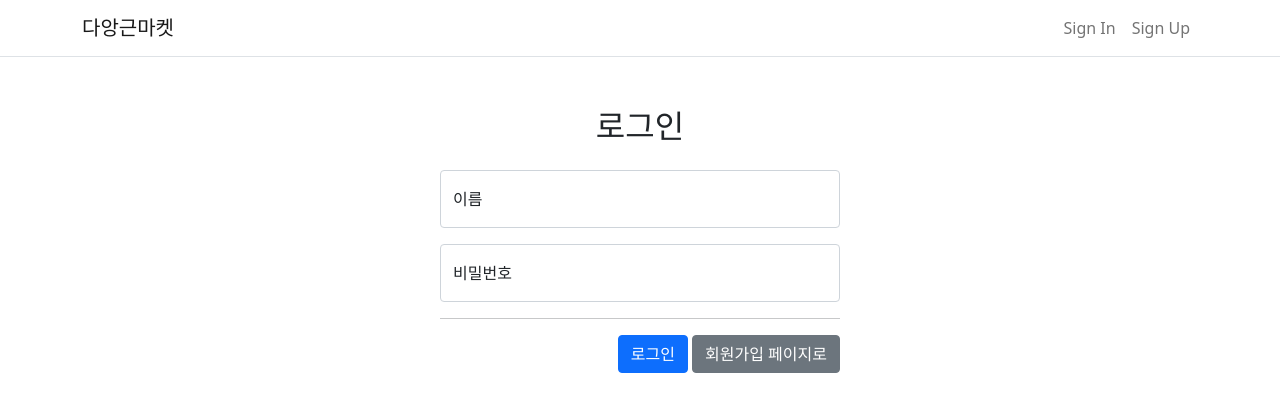
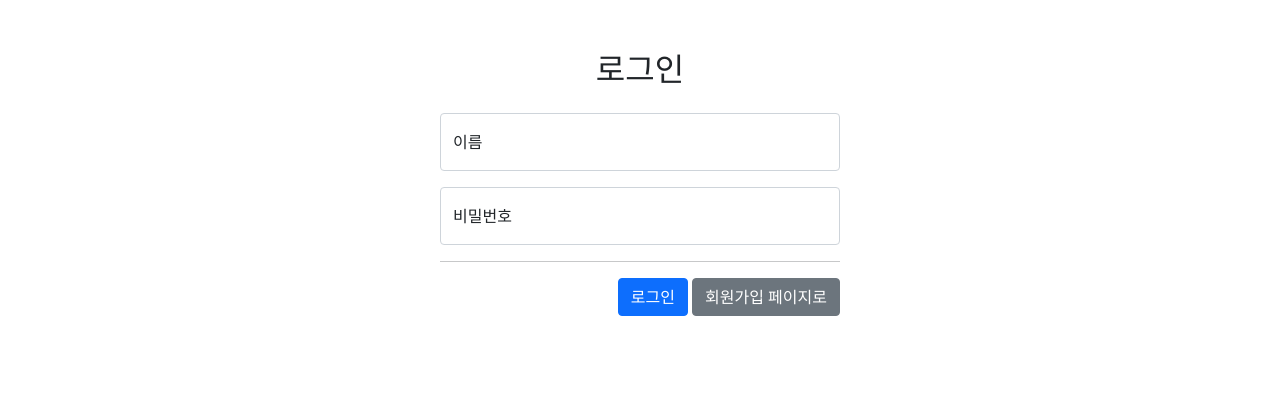
Before and after one commit to eonsh11/Mulogo_market, a Django app: page /sign-in/ in a window 1280 px wide. Shown: the top 412 px of the page. Run offline with Django 4.2, Linux system fonts and the light colour scheme; parts of the project's set-up code (start-up, migrations or seed data) failed here and were passed over; some libraries are stand-ins or nearby versions.

Commit message:
header update

```diff
--- a/templates/base.html
+++ b/templates/base.html
@@ -35,20 +35,10 @@
   </head>
 
   <body>
+    {% if user.is_authenticated %}
       <nav class="navbar sticky-top navbar-expand-lg navbar-light bg-transparent border-bottom">
         <div class="container-sm">
           <a class="navbar-brand" href="/">다앙근마켓</a>
-        {% if user.is_authenticated %}
-          <div class="collapse navbar-collapse" id="navbarSupportedContent">
-            <ul class="navbar-nav mr-auto">
-              <li class="nav-item active">
-                <a class="nav-link" href="/user">
-                  친구
-                  <span class="sr-only"></span></a>
-              </li>
-            </ul>
-          </div>
-        {% endif %}
           <form class="form-inline my-2 my-lg-0">
             {% if not user.is_authenticated %}
               <ul class="navbar-nav mr-auto">
@@ -81,6 +71,7 @@
         </div>
       </nav>
       <nav class="navbar fixed-bottom navbar-expand-lg navbar-light bg-light"></nav>
+    {% endif %}
     {% block content %}{% endblock %}
   </body>
 
```
Lines whose indentation alone changed are shown as unchanged.
